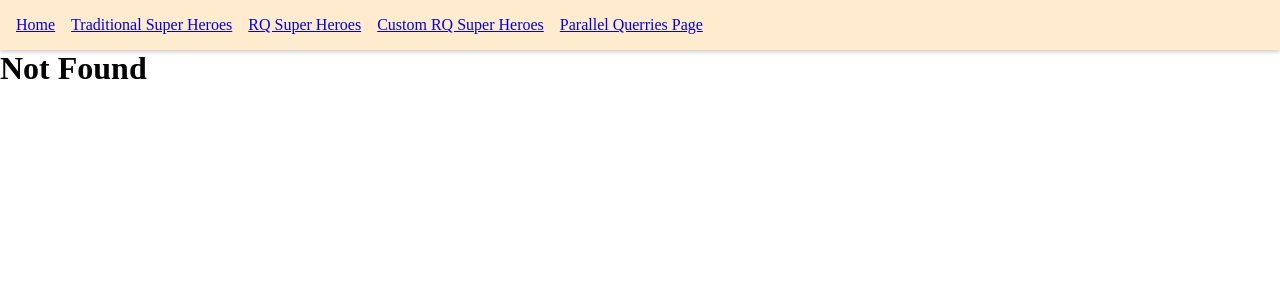
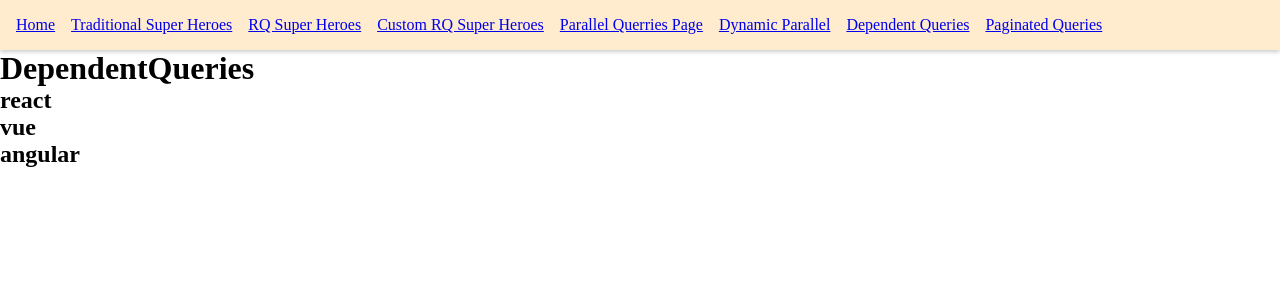
Before and after one commit to sumitsasidharan/axios-fetch-react-query-tuts, a React (Vite) app: page /rq-dependent in a window 1280 px wide. Before the commit this address had no page. Shown: the top 300 px of the page. Built offline with nearby package versions, Linux system fonts and the light colour scheme; data requests are answered from the project's data file.

Commit message:
paginated queries

```diff
--- a/db.json
+++ b/db.json
@@ -29,5 +29,59 @@
          "id": 3,
          "name": "Rachel Green"
       }
+   ],
+   "users": [
+      {
+         "id": "sumit@gmail.com",
+         "channelId": "sumit-keen"
+      },
+      {
+         "id": "neha@gmail.com",
+         "channelId": "neha-coder"
+      }
+   ],
+   "channels": [
+      {
+         "id": "sumit-keen",
+         "courses": ["react", "vue", "angular"]
+      },
+      {
+         "id": "neha-coder",
+         "courses": ["Java", "C++", "Python"]
+      }
+   ],
+   "colors": [
+      {
+         "id": 1,
+         "label": "red"
+      },
+      {
+         "id": 2,
+         "label": "blue"
+      },
+      {
+         "id": 3,
+         "label": "green"
+      },
+      {
+         "id": 4,
+         "label": "yellow"
+      },
+      {
+         "id": 5,
+         "label": "black"
+      },
+      {
+         "id": 6,
+         "label": "white"
+      },
+      {
+         "id": 7,
+         "label": "orange"
+      },
+      {
+         "id": 8,
+         "label": "purple"
+      }
    ]
 }
--- a/src/App.jsx
+++ b/src/App.jsx
@@ -10,6 +10,9 @@ import { ReactQueryDevtools } from 'react-query/devtools';
 import './App.css';
 import RQSuperHeroPage from './components/RQSuperHero';
 import ParallelQuerries from './components/ParallelQuerries.page';
+import DynamicParallelPage from './components/DynamicParallel.page';
+import { DependentQueries } from './components/DependentQueries.page';
+import { PaginatedQueriesPage } from './components/PaginatedQueries.page';
 
 const queryClient = new QueryClient();
 
@@ -33,15 +36,37 @@ function App() {
                <li>
                   <Link to="/rq-parallel">Parallel Querries Page</Link>
                </li>
+               <li>
+                  <Link to="/rq-dynamic-parallel">Dynamic Parallel</Link>
+               </li>
+               <li>
+                  <Link to="/rq-dependent">Dependent Queries</Link>
+               </li>
+               <li>
+                  <Link to="/rq-paginated">Paginated Queries</Link>
+               </li>
             </ul>
          </nav>
          <Routes>
             <Route path="/" element={<HomePage />} />
+            <Route path="/rq-paginated" element={<PaginatedQueriesPage />} />
             <Route path="/super-heroes" element={<SuperHeroesPage />} />
             <Route path="/rq-super-heroes" element={<RQSuperHeroesPage />} />
-            <Route path="/rq-super-heroes/:heroId" element={<RQSuperHeroPage />} />
+            <Route
+               path="/rq-super-heroes/:heroId"
+               element={<RQSuperHeroPage />}
+            />
             <Route path="/custom-rq-hook" element={<CustomRQSuperHeroes />} />
             <Route path="/rq-parallel" element={<ParallelQuerries />} />
+            <Route
+               path="/rq-dynamic-parallel"
+               element={<DynamicParallelPage heroIds={[1, 3]} />}
+            />
+            {/* LoggedIn user's email, can be fetched from context */}
+            <Route
+               path="/rq-dependent"
+               element={<DependentQueries email="sumit@gmail.com" />}
+            />
 
             <Route path="*" element={<h1>Not Found</h1>} />
          </Routes>
--- /dev/null
+++ b/src/components/DependentQueries.page.jsx
@@ -0,0 +1,39 @@
+import { useQuery } from 'react-query';
+import axios from 'axios';
+
+const fetchUserByEmail = (email) => {
+   return axios.get(`http://localhost:4000/users/${email}`);
+};
+
+const fetchCoursesByChannelId = (channelId) => {
+   return axios.get(`http://localhost:4000/channels/${channelId}`);
+};
+
+export const DependentQueries = ({ email }) => {
+   // the LoggedIn user's email is passed as a prop
+   const { data: user } = useQuery(['user', email], () =>
+      fetchUserByEmail(email)
+   );
+   const channelId = user?.data.channelId;
+
+   // this useQuery should only be fired when the channelId has been retrieved above.
+   const { data: coursesData } = useQuery(
+      ['courses', channelId],
+      () => fetchCoursesByChannelId(channelId),
+      {
+         enabled: !!channelId,
+      }
+   );
+
+   console.log(coursesData?.data.courses);
+
+   return (
+      <div>
+         <h1>DependentQueries</h1>
+
+         {coursesData?.data.courses.map((course) => {
+               return <h2 key={course}>{course}</h2>;
+            })}
+      </div>
+   );
+};
--- /dev/null
+++ b/src/components/DynamicParallel.page.jsx
@@ -0,0 +1,26 @@
+import { useQueries } from 'react-query';
+import axios from 'axios';
+
+const fetchSuperHero = (heroId) => {
+   return axios.get(`http://localhost:4000/superheroes/${heroId}`);
+}
+
+// heroIds is an Array of Hero IDs
+const DynamicParallelPage = ({ heroIds }) => {
+   // Another way of caling useQuery, to prevent violating the rules of hooks
+   // useQueries return an Array of query Results
+   const queryResults = useQueries(
+      heroIds.map(id => {
+         return {
+            queryKey: ['super-hero', id],
+            queryFn: () => fetchSuperHero(id)
+         }
+      })
+   )
+
+   console.log({ queryResults });
+
+   return <div>DynamicParallelPage</div>;
+};
+
+export default DynamicParallelPage;
--- /dev/null
+++ b/src/components/PaginatedQueries.page.jsx
@@ -0,0 +1,57 @@
+import { useState } from 'react';
+import { useQuery } from 'react-query';
+import axios from 'axios';
+
+const fetchColors = (pageNumber) => {
+   return axios.get(
+      `http://localhost:4000/colors?_limit=2&_page=${pageNumber}`
+   );
+};
+
+export const PaginatedQueriesPage = () => {
+   const [pageNumber, setPageNumber] = useState(1);
+   const { isLoading, isError, error, data, isFetching } = useQuery(
+      ['colors', pageNumber],
+      () => fetchColors(pageNumber),
+      {
+         keepPreviousData: true,
+      }
+   );
+
+   if (isLoading) {
+      return <h2>Loading...</h2>;
+   }
+
+   if (isError) {
+      return <h2>{error.message}</h2>;
+   }
+
+   return (
+      <>
+         <div>
+            {data?.data.map((color) => {
+               return (
+                  <div key={color.id}>
+                     <h2>
+                        {color.id}. {color.label}
+                     </h2>
+                  </div>
+               );
+            })}
+         </div>
+         <div>
+            <button
+               onClick={() => setPageNumber((page) => page - 1)}
+               disabled={pageNumber === 1}>
+               Prev Page
+            </button>
+            <button
+               onClick={() => setPageNumber((page) => page + 1)}
+               disabled={pageNumber === 4}>
+               Next Page
+            </button>
+         </div>
+         {isFetching && 'Loading'}
+      </>
+   );
+};
--- a/src/hooks/useSuperHeroData.js
+++ b/src/hooks/useSuperHeroData.js
@@ -1,14 +1,30 @@
-import { useQuery } from "react-query";
-import axios from "axios";
+import { useQuery, useQueryClient } from 'react-query';
+import axios from 'axios';
 
 // destructure react-query params
 const fetchSuperHero = ({ queryKey }) => {
    // ID is in index postion 1
    const heroId = queryKey[1];
    return axios.get(`http://localhost:4000/superheroes/${heroId}`);
-}
+};
 
 export const useSuperHeroData = (heroId) => {
    // IMPORTANT: react-query automatically passes the ID in fetcher function
-   return useQuery(['super-hero', heroId], fetchSuperHero);
-}
+
+   // queryClient instance has access to data cache
+   const queryClient = useQueryClient();
+   return useQuery(['super-hero', heroId], fetchSuperHero, {
+      initialData: () => {
+         // pass the query id, for which cache data is needed
+         const hero = queryClient
+            .getQueriesData('super-heroes')
+            ?.data?.find((hero) => hero.id === parseInt(heroId));
+
+         if (hero) {
+            return { data: hero };
+         } else {
+            return undefined;  // imp
+         }
+      },
+   });
+};
```
Also changed, not shown: 1 other file (tests, documents, lock files or other folders).
